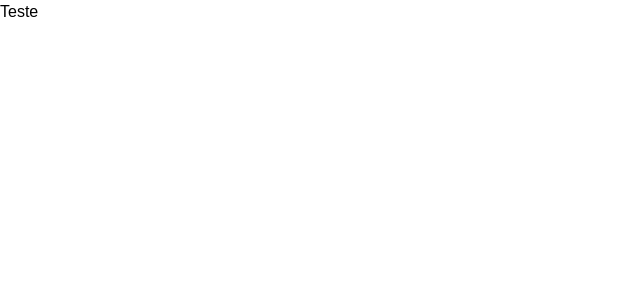
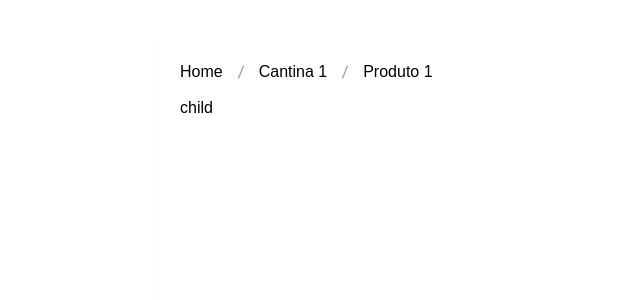
Before and after one commit to solebellsBEACH/cantina-web, a Next.js app: page /product in a window 1280 px wide. Shown: the top 300 px of the page, without its empty margins (0-640 px from the left). Built offline with nearby package versions, Linux system fonts and the light colour scheme.

Commit message:
feat: finishing BreadcrumbContent

```diff
--- /dev/null
+++ b/src/app/core/components/common/BreadcrumbContent/index.tsx
@@ -0,0 +1,32 @@
+import React from 'react'
+import './style.css'
+
+interface LibBreadcrumbContent {
+    children: React.ReactElement;
+}
+
+function BreadcrumbContent({ children }: LibBreadcrumbContent) {
+    const breadCrumbData = [{ label: 'Home', href: '/' }, { label: 'Cantina 1', href: '/cantina/id' }, { label: 'Produto 1', href: '/Produto/id' }]
+    return (
+        <section className='bg-white h-full p-5 rounded shadow-sm content'>
+            <ol className="flex items-center whitespace-nowrap">
+                {breadCrumbData.map((item, index) => <li
+                    key={`breadCrumb-item-${index}`}
+                    className="inline-flex items-center">
+                    <a className="flex items-center hover:text-lg" href={item?.href}>
+                        {item.label}
+                    </a>
+                    {index !== breadCrumbData.length - 1 && <svg className="shrink-0 size-5 text-gray-400 dark:text-neutral-600 mx-2" width="16" height="16" viewBox="0 0 16 16" fill="none" xmlns="http://www.w3.org/2000/svg" aria-hidden="true">
+                        <path d="M6 13L10 3" stroke="currentColor" strokeLinecap="round"></path>
+                    </svg>}
+
+                </li>)}
+            </ol>
+            <section className='mt-3'>
+                {children}
+            </section>
+        </section>
+    )
+}
+
+export default BreadcrumbContent
--- /dev/null
+++ b/src/app/core/components/common/BreadcrumbContent/style.css
@@ -0,0 +1,12 @@
+.content {
+    width: 75vw;
+    min-width: 320px;
+
+    @media (max-width: 1024px) {
+        width: 80vw;
+    }
+
+    @media (max-width: 768px) {
+        width: 95vw;
+    }
+}
--- a/src/app/core/components/common/header/index.tsx
+++ b/src/app/core/components/common/header/index.tsx
@@ -14,7 +14,7 @@ export const Header: React.FC = () => {
   ]
 
   return (
-    <Container className="flex justify-center items-center w-full bg-white text-sm py-3">
+    <Container className="flex justify-center items-center w-full bg-white py-3">
       <nav className="max-w-[85rem] w-full mx-auto px-4 flex justify-center items-center">
         <div id="hs-navbar-alignment" className="hs-collapse hidden overflow-hidden transition-all duration-300 basis-full grow sm:grow-0 sm:basis-auto sm:block sm:order-2" aria-labelledby="hs-navbar-alignment-collapse">
           <div className="flex flex-col gap-5 mt-5 sm:flex-row sm:items-center sm:mt-0">
--- a/src/app/core/components/common/index.ts
+++ b/src/app/core/components/common/index.ts
@@ -1,3 +1,4 @@
+import BreadcrumbContent from "./BreadcrumbContent";
 import { Button } from "./Buttons";
 import { IconButton } from "./Buttons/IconButton";
 import { Header } from "./header";
@@ -5,7 +6,8 @@ import { Header } from "./header";
 const CommonComponents = {
     Header,
     Button,
-    IconButton
+    IconButton,
+    BreadcrumbContent
 }
 
 export default CommonComponents;
--- a/src/app/core/components/home/ProductItem/index.tsx
+++ b/src/app/core/components/home/ProductItem/index.tsx
@@ -1,5 +1,7 @@
+import Link from "next/link"
+
 const ProductItem = () => {
-    return <div className='h-full rounded-xl border shadow-sm bg-white m-2 hover:m-0'>
+    return <Link href="/product" className='h-full rounded-xl border shadow-sm bg-white m-2 hover:m-0'>
         <img className="h-100 rounded-t-xl w-full" src="https://images.unsplash.com/photo-1680868543815-b8666dba60f7?ixlib=rb-4.0.3&ixid=MnwxMjA3fDB8MHxwaG90by1wYWdlfHx8fGVufDB8fHx8&auto=format&fit=crop&w=320&q=80" alt="Card Image" />
         <div className="flex justify-between pt-4 px-2">
             <div>
@@ -12,7 +14,7 @@ const ProductItem = () => {
             </div>
             <h4>R$ 5,00</h4>
         </div>
-    </div>
+    </Link>
 }
 
 export default ProductItem
--- a/src/app/product/page.tsx
+++ b/src/app/product/page.tsx
@@ -1,3 +1,11 @@
+'use client';
+import { LibComponents } from "../core/components";
+import { Container } from "./styles";
+
 export default function Product() {
-    return <h1>Teste</h1>
+    return <Container className="p-10">
+        <LibComponents.CommonComponents.BreadcrumbContent>
+            <h1>child</h1>
+        </LibComponents.CommonComponents.BreadcrumbContent>
+    </Container>
 }
--- /dev/null
+++ b/src/app/product/styles.ts
@@ -0,0 +1,8 @@
+import styled from "styled-components";
+
+export const Container = styled.div`
+    display: grid;
+    justify-content: center;
+    align-items: center;
+    min-height: 100vh;
+`
```
